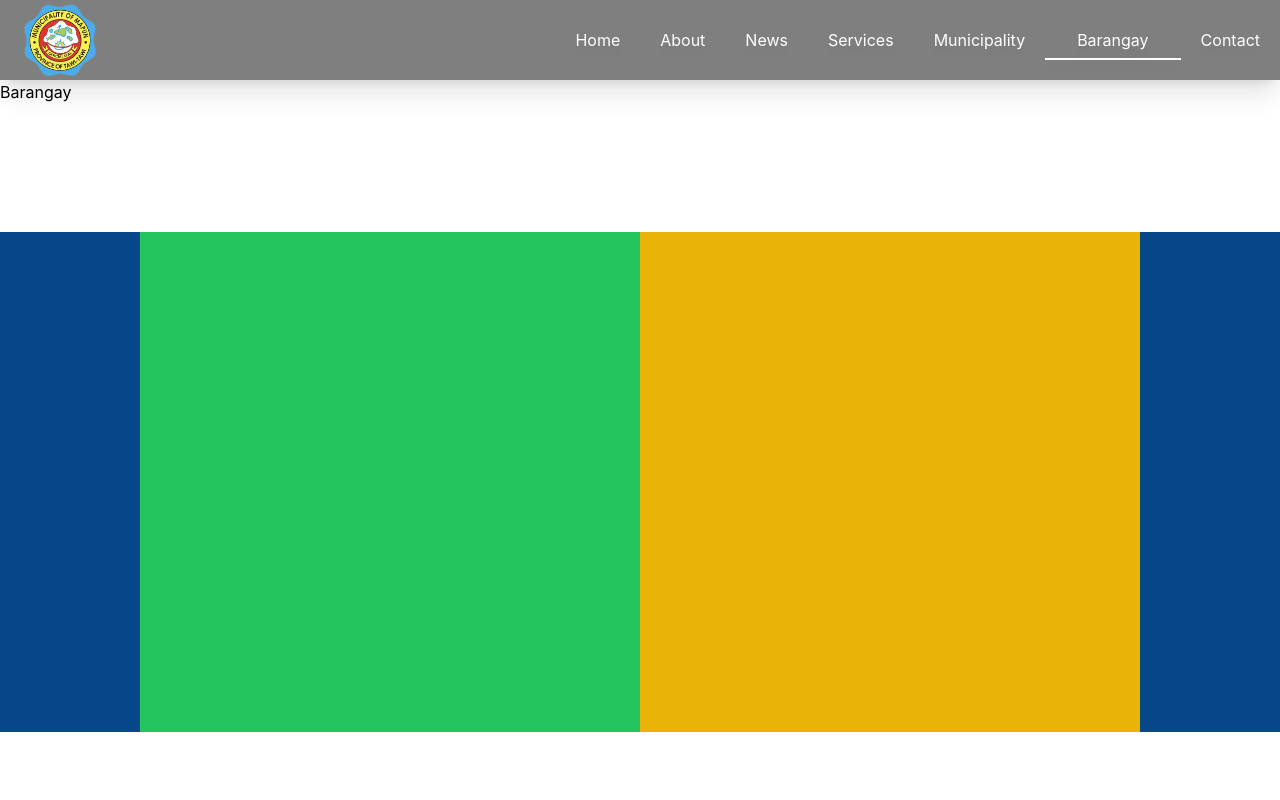
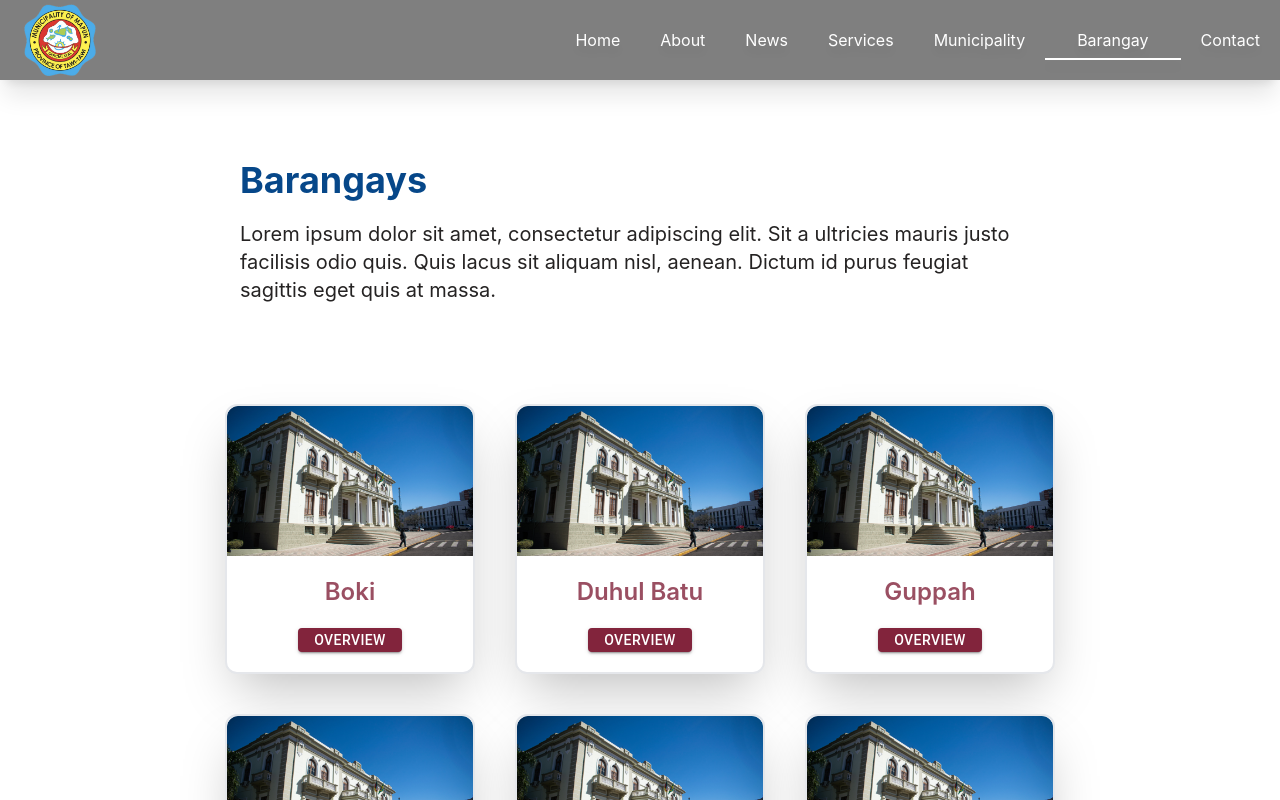
Before and after one commit to Dienviar/mapun, a React (Create React App) app: page /government/barangay in a window 1280 px wide. Shown: the top 800 px of the page. Built offline with nearby package versions, Linux system fonts and the light colour scheme.

Commit message:
barangay page complete

```diff
--- a/src/Components/Government/Officials/OfficialsLanding.js
+++ b/src/Components/Government/Barangay/BarangayLanding.js
@@ -1,14 +1,14 @@
 import React from 'react'
 
-const OfficialsLanding = () => {
+const BarangayLanding = () => {
   return (
-    <section className='w-full h-auto flex justify-center px-3 mt-10'>
-        <article className='w-1000px h-auto'>
+    <section className='w-full h-auto flex justify-center mt-20 px-3'>
+        <article className='w-800px h-auto'>
             <div className='w-full h-auto flex items-center'>
-                <p className='text-4xl text-blue font-bold'>Government Officials</p>
+                <p className='text-4xl text-blue font-bold'>Barangays</p>
             </div>
 
-            <div className='w-full h-auto flex items-center mt-10'>
+            <div className='w-full h-auto flex items-center mt-5'>
                 <p className='text-xl text-semi_black'>
                     Lorem ipsum dolor sit amet, consectetur adipiscing elit. Sit a ultricies mauris justo facilisis odio quis. Quis lacus sit aliquam nisl, aenean. Dictum id purus feugiat sagittis eget quis at massa.
                 </p>
@@ -18,4 +18,4 @@ const OfficialsLanding = () => {
   )
 }
 
-export default OfficialsLanding
+export default BarangayLanding
--- /dev/null
+++ b/src/Components/Government/Barangay/BarangayList.js
@@ -0,0 +1,35 @@
+import React from 'react'
+import BarangayListCard from './BarangayListCard'
+
+const BarangayList = () => {
+
+    const barangays = [
+        'Boki',
+        'Duhul Batu',
+        'Guppah',
+        'Iruk-Iruk',
+        'Kompang',
+        'Liyubud',
+        'Lubbak Parang',
+        'Lupa Pula',
+        'Mahalu',
+        'Pawan',
+        'Sapah',
+        'Sikub',
+        'Tabulian',
+        'Tanduan',
+        'Umus Mataha'
+    ]
+
+  return (
+    <section className='w-full flex justify-center mt-20'>
+        <article className='w-1000px h-auto flex justify-center flex-wrap'>
+            {barangays.map(barangay => (
+                <BarangayListCard name={barangay} key={barangay}/>
+            ))}
+        </article>
+    </section>
+  )
+}
+
+export default BarangayList
--- /dev/null
+++ b/src/Components/Government/Barangay/BarangayListCard.js
@@ -0,0 +1,22 @@
+import React from 'react'
+import Button from '@mui/material/Button';
+
+const BarangayListCard = ({ name }) => {
+  return (
+    <div className='w-250px h-auto bg-white shadow-2xl border-2 rounded-xl m-5 screen600px:w-full'>
+        <div className='w-full h-150px screen600px:h-auto'>
+            <img src={require('../../../asset/Barangay/barangay_default.png')} alt="Barangay" className='w-full h-full' />
+        </div>
+
+        <div className='w-full h-auto flex justify-center items-center mt-5'>
+            <p className='text-red opacity-80 font-semibold text-2xl'>{name}</p>
+        </div>
+
+        <div className='w-full h-auto flex justify-center items-center my-5'>
+            <Button variant="contained" style={{ backgroundColor: "#82243C" }} className='h-6'>Overview</Button>
+        </div>
+    </div>
+  )
+}
+
+export default BarangayListCard
--- /dev/null
+++ b/src/Components/Landing.js
@@ -0,0 +1,9 @@
+import React from 'react'
+
+const Landing = () => {
+  return (
+    <div>Landing</div>
+  )
+}
+
+export default Landing
--- a/src/Pages/Government/Barangay.js
+++ b/src/Pages/Government/Barangay.js
@@ -1,8 +1,19 @@
-import React from 'react'
+import React, { useEffect } from 'react'
+import BarangayLanding from '../../Components/Government/Barangay/BarangayLanding'
+import BarangayList from '../../Components/Government/Barangay/BarangayList'
 
 const Barangay = () => {
+    document.title = "Barangays"
+
+    useEffect(() => {
+      window.scrollTo(0, 0)
+    }, [])
+
   return (
-    <div>Barangay</div>
+    <main className='relative w-full h-auto'>
+      <BarangayLanding/>
+      <BarangayList/>
+    </main>
   )
 }
 
```
Also changed, not shown: src/asset/Barangay/barangay_default.png (added).
